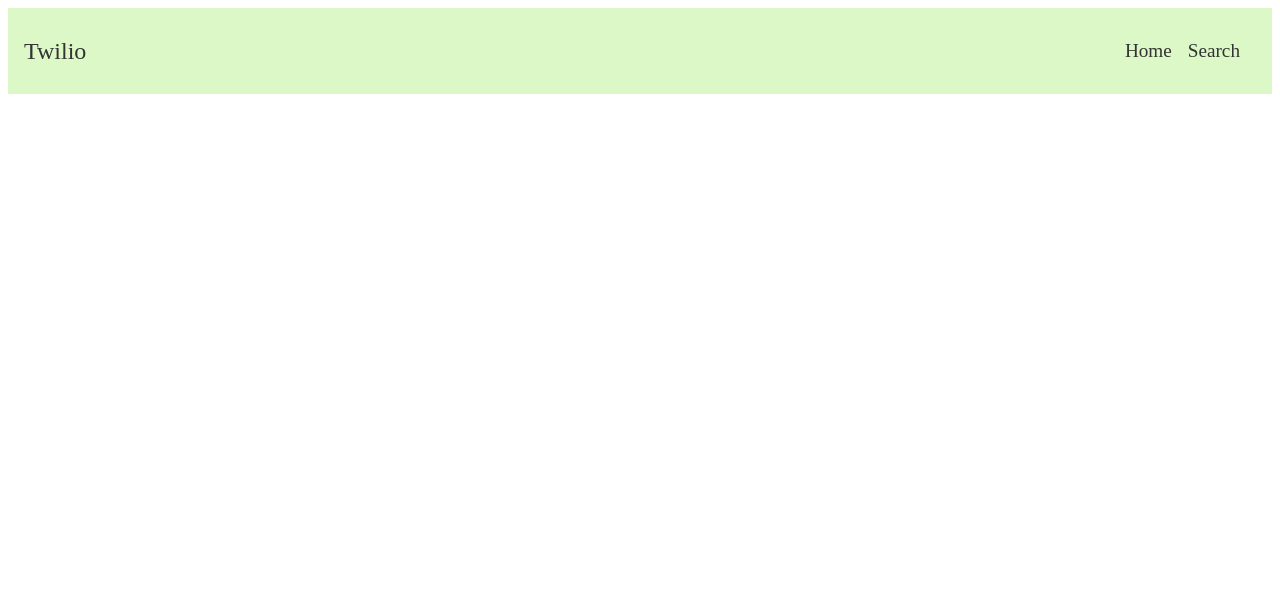
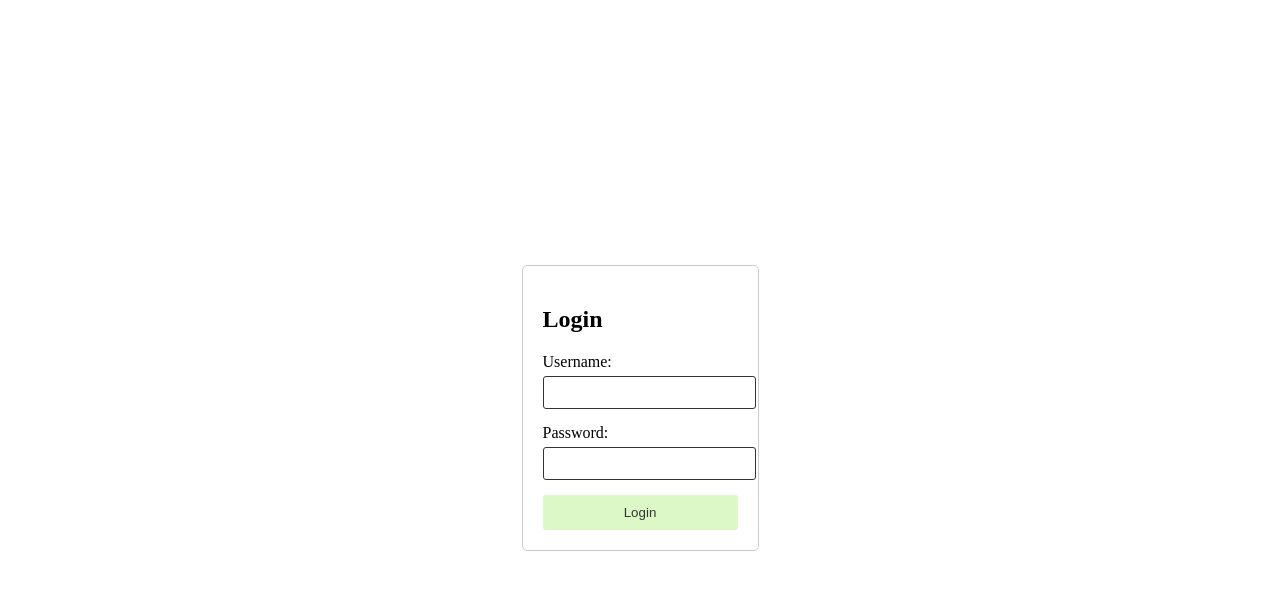
Before and after one commit to Ravi02RR/Groq_twilio_mern, a React (Vite) app in the folder Client/: page /login in a window 1280 px wide. Before the commit this address had no page. Shown: the top 590 px of the page. Built offline with nearby package versions, Linux system fonts and the light colour scheme.

Commit message:
more dtuffs

```diff
--- a/Client/src/App.jsx
+++ b/Client/src/App.jsx
@@ -1,26 +1,43 @@
-
-import './App.css'
-import { BrowserRouter, Routes, Route } from 'react-router-dom'
-import Home from './Page/Home'
-import Navbar from './Component/Navbar'
-import Search from './Page/Search'
+import React, { useState } from 'react';
+import { BrowserRouter, Routes, Route, Navigate } from 'react-router-dom';
+import Navbar from './Component/Navbar';
+import Home from './Page/Home';
+import Search from './Page/Search';
+import Login from './Page/Login';
 
 function App() {
 
+  const [isLoggedIn, setIsLoggedIn] = useState(false);
+
+
+  const handleLoginSuccess = () => {
+    setIsLoggedIn(true);
+  };
+
+
+  const handleLogout = () => {
+    setIsLoggedIn(false);
+  };
 
   return (
-    <>
-      <BrowserRouter>
-        <Navbar />
-        <Routes>
-          <Route path="/" element={<Home />} />
-          <Route path="/search" element={<Search />} />
-
-        </Routes>
-      </BrowserRouter>
-
-    </>
-  )
+    <BrowserRouter>
+      {isLoggedIn && <Navbar onLogout={handleLogout} />}
+      <Routes>
+        <Route
+          path="/"
+          element={isLoggedIn ? <Home /> : <Navigate to="/login" />}
+        />
+        <Route
+          path="/search"
+          element={isLoggedIn ? <Search /> : <Navigate to="/login" />}
+        />
+        <Route
+          path="/login"
+          element={<Login onLoginSuccess={handleLoginSuccess} />}
+        />
+      </Routes>
+    </BrowserRouter>
+  );
 }
 
-export default App
+export default App;
--- a/Client/src/Page/Home.jsx
+++ b/Client/src/Page/Home.jsx
@@ -9,7 +9,7 @@ const Home = () => {
   useEffect(() => {
     const fetchMessages = async () => {
       try {
-          const response = await axios.get('https://api-h6rooktcg-ravi02rrs-projects.vercel.app/messages');
+        const response = await axios.get('https://api-ravi02rr-ravi02rrs-projects.vercel.app/messages');
         setMessages(response.data);
       } catch (error) {
         console.error('Error fetching messages:', error);
@@ -20,6 +20,7 @@ const Home = () => {
   }, []);
 
   return (
+    <>
       <div className="message-list">
         {messages.map(message => (
           <MessageCard
@@ -32,6 +33,7 @@ const Home = () => {
           />
         ))}
       </div>
+    </>
   )
 }
 
--- /dev/null
+++ b/Client/src/Page/Login.css
@@ -0,0 +1,48 @@
+.main {
+    height: 100vh;
+
+    display: flex;
+    justify-content: center;
+    align-items: center;
+
+
+}
+
+.login-container {
+
+    margin: 0 auto;
+    padding: 20px;
+    border: 1px solid #ccc;
+    border-radius: 5px;
+}
+
+.form-group {
+    margin-bottom: 15px;
+}
+
+label {
+    display: block;
+    margin-bottom: 5px;
+}
+
+input[type="text"],
+input[type="password"] {
+    width: 100%;
+    padding: 8px;
+    border: 1px solid #333;
+    border-radius: 3px;
+}
+
+button {
+    width: 100%;
+    padding: 10px;
+    background-color: #DCF8C6;
+    color: #333;
+    border: none;
+    border-radius: 3px;
+    cursor: pointer;
+}
+
+button:hover {
+    text-decoration: underline;
+}
--- /dev/null
+++ b/Client/src/Page/Login.jsx
@@ -0,0 +1,72 @@
+// eslint-disable-next-line no-unused-vars
+import React, { useState } from 'react';
+import axios from 'axios';
+import './Login.css';
+
+const Login = () => {
+
+    const [formData, setFormData] = useState({
+        username: '',
+        password: ''
+    });
+
+
+    const handleInputChange = (e) => {
+        setFormData({
+            ...formData,
+            [e.target.name]: e.target.value
+        });
+    };
+
+
+    const handleFormSubmit = async (e) => {
+        e.preventDefault();
+
+        try {
+
+            const response = await axios.post('https://api-ravi02rr-ravi02rrs-projects.vercel.app/login', formData);
+
+
+            if (response.status === 200) {
+
+                console.log('Login successful');
+            }
+        } catch (error) {
+
+            console.error('Login failed:', error);
+        }
+    };
+
+    return (
+        <div className='main'>
+            <div className="login-container">
+                <h2>Login</h2>
+                <form onSubmit={handleFormSubmit}>
+                    <div className="form-group">
+                        <label>Username:</label>
+                        <input
+                            type="text"
+                            name="username"
+                            value={formData.username}
+                            onChange={handleInputChange}
+                            required
+                        />
+                    </div>
+                    <div className="form-group">
+                        <label>Password:</label>
+                        <input
+                            type="password"
+                            name="password"
+                            value={formData.password}
+                            onChange={handleInputChange}
+                            required
+                        />
+                    </div>
+                    <button type="submit">Login</button>
+                </form>
+            </div>
+        </div>
+    );
+};
+
+export default Login;
--- a/Client/src/Page/Search.jsx
+++ b/Client/src/Page/Search.jsx
@@ -10,7 +10,7 @@ const Search = () => {
 
     const handleSearch = async () => {
         try {
-            const response = await axios.get(`https://api-h6rooktcg-ravi02rrs-projects.vercel.app/search?q=${searchQuery}`);
+            const response = await axios.get(`https://api-ravi02rr-ravi02rrs-projects.vercel.app/search?q=${searchQuery}`);
             setSearchResults(response.data);
         } catch (error) {
             console.error('Error searching:', error);
@@ -19,7 +19,7 @@ const Search = () => {
 
     const handleSuggestions = async () => {
         try {
-            const response = await axios.get(`https://api-h6rooktcg-ravi02rrs-projects.vercel.app/suggestions?q=${searchQuery}`);
+            const response = await axios.get(`https://api-ravi02rr-ravi02rrs-projects.vercel.app/suggestions?q=${searchQuery}`);
             setSuggestions(response.data.profileNameSuggestions.concat(response.data.fromNumberSuggestions));
         } catch (error) {
             console.error('Error fetching suggestions:', error);
```
Also changed, not shown: 1 other file (tests, documents, lock files or other folders). Lines whose indentation alone changed are shown as unchanged.
